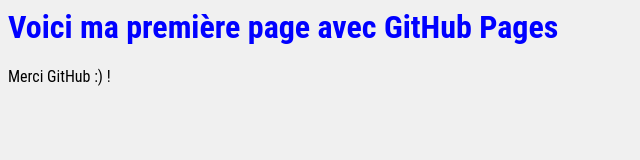
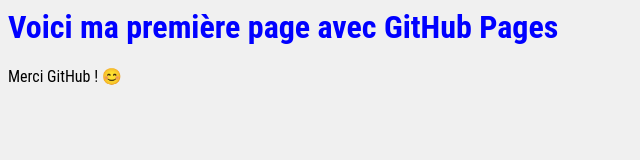
Before and after one commit to AlexandraLez/Test01, a plain HTML site: page index.html in a window 1280 px wide. Shown: the full height of the page, 0-640 px from the left. Drawn offline with Linux system fonts and the light colour scheme.

Commit message:
Update index.html

```diff
--- a/index.html
+++ b/index.html
@@ -2,6 +2,6 @@
 <title>Ma première page avec GitHub Pages</title>
 <body style="background-color: #f0f0f0; font-family: 'Roboto Condensed', sans-serif;">
 <h1 style="color: blue;">Voici ma première page avec GitHub Pages</h1>
-<p>Merci GitHub :) !</p>
+<p> Merci GitHub ! 😊</p>
 </body>
 </html>
```
